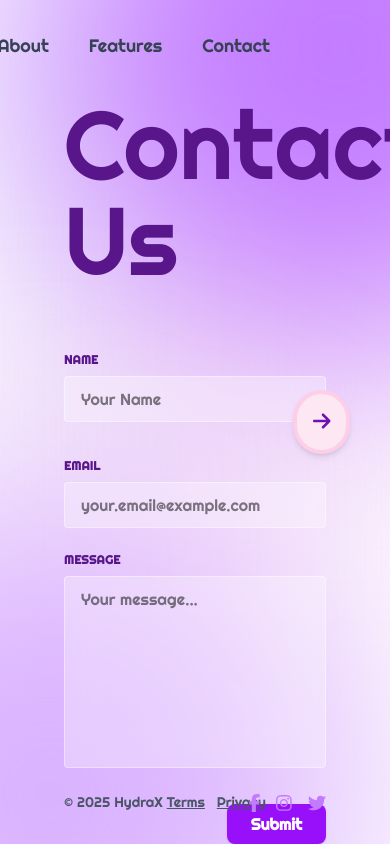
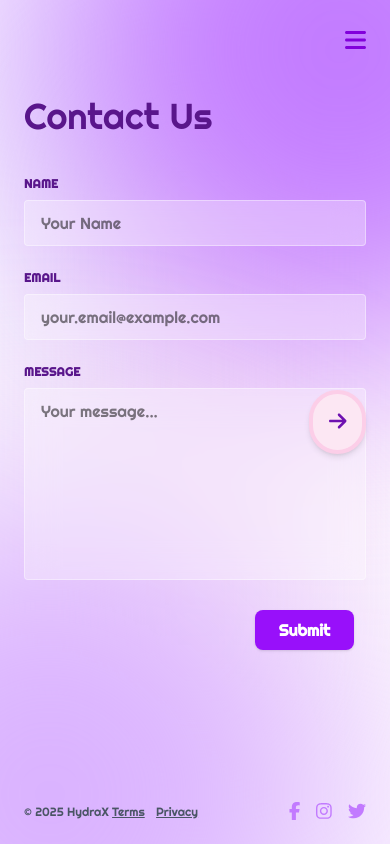
Before and after one commit to sivaprakasam-07/HydraX-Page, a React (Vite) app: page /contact in a window 390 px wide. Built offline with nearby package versions, Linux system fonts and the light colour scheme.

Commit message:
added responsiveness to all devices

```diff
--- a/src/components/Navbar.jsx
+++ b/src/components/Navbar.jsx
@@ -1,8 +1,12 @@
 import { useNavigate, useLocation } from 'react-router-dom';
+import { useState } from 'react';
+import { FontAwesomeIcon } from '@fortawesome/react-fontawesome';
+import { faBars, faTimes } from '@fortawesome/free-solid-svg-icons';
 
 const Navbar = () => {
     const navigate = useNavigate();
     const location = useLocation();
+    const [isMobileMenuOpen, setIsMobileMenuOpen] = useState(false);
 
     const navItems = [
         { name: 'Home', path: '/' },
@@ -12,22 +16,47 @@ const Navbar = () => {
     ];
 
     const handleNavigation = (path) => {
+        setIsMobileMenuOpen(false); // Close menu on navigation
         navigate(path);
     };
 
     return (
-        <nav className="absolute top-8 right-30 flex space-x-10 text-gray-700 text-lg font-medium z-10">
+        <>
+            {/* Desktop Navbar */}
+            <nav className="hidden md:flex absolute top-8 right-16 space-x-10 text-gray-700 text-lg font-medium z-10">
                 {navItems.map((item) => (
                     <button
                         key={item.name}
                         onClick={() => handleNavigation(item.path)}
-                    className={`hover:text-purple-800 transition-colors duration-300 cursor-pointer ${location.pathname === item.path ? 'text-purple-800 font-bold' : ''
-                        }`}
+                        className={`hover:text-purple-800 transition-colors duration-300 cursor-pointer ${location.pathname === item.path ? 'text-purple-800 font-bold' : ''}`}
                     >
                         {item.name}
                     </button>
                 ))}
             </nav>
+
+            {/* Mobile Menu Toggle Button */}
+            <div className="md:hidden absolute top-6 right-6 z-20">
+                <button onClick={() => setIsMobileMenuOpen(!isMobileMenuOpen)} className="text-purple-700 text-2xl focus:outline-none">
+                    <FontAwesomeIcon icon={isMobileMenuOpen ? faTimes : faBars} />
+                </button>
+            </div>
+
+            {/* Mobile Drawer */}
+            {isMobileMenuOpen && (
+                <div className="md:hidden absolute top-0 right-0 w-3/4 h-screen bg-white shadow-xl flex flex-col space-y-6 pt-24 px-6 z-10">
+                    {navItems.map((item) => (
+                        <button
+                            key={item.name}
+                            onClick={() => handleNavigation(item.path)}
+                            className={`text-lg text-gray-700 hover:text-purple-800 transition-colors duration-300 text-left ${location.pathname === item.path ? 'text-purple-800 font-bold' : ''}`}
+                        >
+                            {item.name}
+                        </button>
+                    ))}
+                </div>
+            )}
+        </>
     );
 };
 
--- a/src/pages/Contact.jsx
+++ b/src/pages/Contact.jsx
@@ -3,6 +3,7 @@ import { faArrowRight } from '@fortawesome/free-solid-svg-icons';
 import { faFacebookF, faInstagram, faTwitter } from '@fortawesome/free-brands-svg-icons';
 import { motion } from 'framer-motion';
 import { useNavigate } from 'react-router-dom';
+import Navbar from '../components/Navbar'; // ✅ use shared Navbar
 
 const Contact = () => {
     const navigate = useNavigate();
@@ -24,34 +25,39 @@ const Contact = () => {
             <div className="absolute bottom-[-250px] left-[-250px] w-[600px] h-[600px] bg-purple-300 rounded-full blur-[120px] z-0" />
 
             {/* Navigation */}
-            <nav className="absolute top-8 right-30 flex space-x-10 text-gray-700 text-lg font-medium z-10">
-                <button onClick={() => navigate('/')} className="hover:text-purple-800 transition-colors duration-300">Home</button>
-                <button onClick={() => navigate('/about')} className="hover:text-purple-800 transition-colors duration-300">About</button>
-                <button onClick={() => navigate('/features')} className="hover:text-purple-800 transition-colors duration-300">Features</button>
-                <button onClick={() => navigate('/contact')} className="hover:text-purple-800 transition-colors duration-300">Contact</button>
-            </nav>
+            <Navbar />
 
             {/* Main Content */}
-            <div className="relative z-10 px-16 pt-24 flex flex-col items-start">
-                <h1 className="text-8xl text-purple-900 mb-16 self-start">Contact Us</h1>
+            <div className="relative z-10 px-6 sm:px-10 md:px-16 pt-24 flex flex-col items-start">
+                <h1 className="text-4xl sm:text-6xl md:text-8xl text-purple-900 mb-10 sm:mb-16">Contact Us</h1>
                 <motion.form
-                    className="w-full max-w-2xl"
+                    className="w-full max-w-4xl"
                     initial={{ opacity: 0, y: 50 }}
                     animate={{ opacity: 1, y: 0 }}
                     transition={{ duration: 0.8, delay: 0.2 }}
                 >
                     <div className="flex flex-wrap -mx-3 mb-6">
                         <div className="w-full md:w-1/2 px-3 mb-6 md:mb-0">
-                            <label className="block uppercase tracking-wide text-purple-900 text-xs font-bold mb-2" htmlFor="grid-first-name">
+                            <label className="block uppercase tracking-wide text-purple-900 text-xs font-bold mb-2" htmlFor="name">
                                 Name
                             </label>
-                            <input className="appearance-none block w-full bg-white/30 backdrop-blur-lg text-black border border-white/40 rounded py-3 px-4 mb-3 leading-tight focus:outline-none focus:bg-white/50 focus:ring-2 focus:ring-purple-500 transition-all duration-300 ease-in-out" id="grid-first-name" type="text" placeholder="Your Name" />
+                            <input
+                                id="name"
+                                type="text"
+                                placeholder="Your Name"
+                                className="w-full bg-white/30 backdrop-blur-lg text-black border border-white/40 rounded py-3 px-4 leading-tight focus:outline-none focus:bg-white/50 focus:ring-2 focus:ring-purple-500 transition-all duration-300"
+                            />
                         </div>
                         <div className="w-full md:w-1/2 px-3">
-                            <label className="block uppercase tracking-wide text-purple-900 text-xs font-bold mb-2" htmlFor="grid-email">
+                            <label className="block uppercase tracking-wide text-purple-900 text-xs font-bold mb-2" htmlFor="email">
                                 Email
                             </label>
-                            <input className="appearance-none block w-full bg-white/30 backdrop-blur-lg text-black border border-white/40 rounded py-3 px-4 leading-tight focus:outline-none focus:bg-white/50 focus:ring-2 focus:ring-purple-500 transition-all duration-300 ease-in-out" id="grid-email" type="email" placeholder="your.email@example.com" />
+                            <input
+                                id="email"
+                                type="email"
+                                placeholder="your.email@example.com"
+                                className="w-full bg-white/30 backdrop-blur-lg text-black border border-white/40 rounded py-3 px-4 leading-tight focus:outline-none focus:bg-white/50 focus:ring-2 focus:ring-purple-500 transition-all duration-300"
+                            />
                         </div>
                     </div>
                     <div className="flex flex-wrap -mx-3 mb-6">
@@ -59,11 +65,18 @@ const Contact = () => {
                             <label className="block uppercase tracking-wide text-purple-900 text-xs font-bold mb-2" htmlFor="message">
                                 Message
                             </label>
-                            <textarea className="no-resize appearance-none block w-full bg-white/30 backdrop-blur-lg text-black border border-white/40 rounded py-3 px-4 mb-3 leading-tight focus:outline-none focus:bg-white/50 h-48 resize-none focus:ring-2 focus:ring-purple-500 transition-all duration-300 ease-in-out" id="message" placeholder="Your message..."></textarea>
+                            <textarea
+                                id="message"
+                                placeholder="Your message..."
+                                className="w-full h-48 resize-none bg-white/30 backdrop-blur-lg text-black border border-white/40 rounded py-3 px-4 leading-tight focus:outline-none focus:bg-white/50 focus:ring-2 focus:ring-purple-500 transition-all duration-300"
+                            />
                         </div>
                     </div>
-                    <div className="flex justify-end">
-                        <button className="shadow bg-purple-600 hover:bg-purple-700 focus:shadow-outline focus:outline-none text-white font-bold py-2 px-6 rounded-lg transition duration-300" type="button">
+                    <div className="flex justify-end px-3">
+                        <button
+                            type="button"
+                            className="bg-purple-600 hover:bg-purple-700 text-white font-bold py-2 px-6 rounded-lg shadow transition duration-300"
+                        >
                             Submit
                         </button>
                     </div>
@@ -71,12 +84,12 @@ const Contact = () => {
             </div>
 
             {/* Footer */}
-            <div className="absolute bottom-8 left-16 text-sm text-gray-600 z-10">
+            <div className="absolute bottom-6 left-6 sm:left-16 text-xs sm:text-sm text-gray-600 z-10">
                 © 2025 HydraX <a href="#" className="underline">Terms</a> <a href="#" className="underline ml-2">Privacy</a>
             </div>
 
             {/* Social Icons */}
-            <div className="absolute bottom-8 right-16 flex space-x-4 text-purple-400 text-lg z-10">
+            <div className="absolute bottom-6 right-6 sm:right-16 flex space-x-4 text-purple-400 text-lg z-10">
                 <FontAwesomeIcon icon={faFacebookF} />
                 <FontAwesomeIcon icon={faInstagram} />
                 <FontAwesomeIcon icon={faTwitter} />
@@ -85,7 +98,7 @@ const Contact = () => {
             {/* Arrow Button */}
             <button
                 onClick={goToNext}
-                className="absolute right-10 top-1/2 transform -translate-y-1/2 bg-pink-100 border-4 border-pink-200 rounded-full p-4 hover:scale-105 transition duration-300 shadow-md z-10"
+                className="absolute right-6 sm:right-10 top-1/2 transform -translate-y-1/2 bg-pink-100 border-4 border-pink-200 rounded-full p-4 hover:scale-105 transition duration-300 shadow-md z-10"
             >
                 <FontAwesomeIcon icon={faArrowRight} className="text-purple-800 text-xl" />
             </button>
--- a/src/pages/Feature.jsx
+++ b/src/pages/Feature.jsx
@@ -3,6 +3,7 @@ import { faArrowRight, faThermometerHalf, faSnowflake, faSun, faTint, faCog } fr
 import { faFacebookF, faInstagram, faTwitter } from '@fortawesome/free-brands-svg-icons';
 import { motion } from 'framer-motion';
 import { useNavigate } from 'react-router-dom';
+import Navbar from '../components/Navbar';
 
 const Features = () => {
     const navigate = useNavigate();
@@ -51,17 +52,13 @@ const Features = () => {
             <div className="absolute bottom-[-250px] left-[-250px] w-[600px] h-[600px] bg-purple-300 rounded-full blur-[120px] z-0" />
 
             {/* Navigation */}
-            <nav className="absolute top-8 right-30 flex space-x-10 text-gray-700 text-lg font-medium z-10">
-                <button onClick={() => navigate('/')} className="hover:text-purple-800 transition-colors duration-300">Home</button>
-                <button onClick={() => navigate('/about')} className="hover:text-purple-800 transition-colors duration-300">About</button>
-                <button onClick={() => navigate('/features')} className="hover:text-purple-800 transition-colors duration-300">Features</button>
-                <button onClick={() => navigate('/contact')} className="hover:text-purple-800 transition-colors duration-300">Contact</button>
-            </nav>
+            <Navbar />
 
             {/* Main Content */}
-            <div className="relative z-10 px-16 pt-24 flex flex-col items-start">
-                <h1 className="text-8xl text-purple-900 mb-16 self-start">Features</h1>
-                <div className="grid grid-cols-1 md:grid-cols-2 gap-x-16 gap-y-12 max-w-5xl">
+            <div className="relative z-10 px-6 sm:px-10 md:px-16 pt-24 flex flex-col items-start">
+                <h1 className="text-4xl sm:text-6xl md:text-8xl text-purple-900 mb-12 sm:mb-16">Features</h1>
+
+                <div className="grid grid-cols-1 sm:grid-cols-2 gap-x-6 md:gap-x-16 gap-y-10 sm:gap-y-12 max-w-6xl w-full">
                     {featureCards.map((card, index) => (
                         <motion.div
                             key={index}
@@ -70,11 +67,11 @@ const Features = () => {
                             animate={{ opacity: 1, y: 0, scale: 1 }}
                             transition={{ type: "spring", stiffness: 80, damping: 15, delay: index * 0.2 }}
                         >
-                            <div className={`flex items-center mb-2 text-2xl font-bold ${card.color}`}>
+                            <div className={`flex items-center mb-2 text-xl sm:text-2xl font-bold ${card.color}`}>
                                 <FontAwesomeIcon icon={card.icon} className="mr-3" />
                                 {card.title}
                             </div>
-                            <p className="font-medium text-md">
+                            <p className="font-medium text-sm sm:text-md">
                                 {card.description}
                             </p>
                         </motion.div>
@@ -83,12 +80,12 @@ const Features = () => {
             </div>
 
             {/* Footer */}
-            <div className="absolute bottom-8 left-16 text-sm text-gray-600 z-10">
+            <div className="absolute bottom-6 left-6 sm:left-16 text-xs sm:text-sm text-gray-600 z-10">
                 © 2025 HydraX <a href="#" className="underline">Terms</a> <a href="#" className="underline ml-2">Privacy</a>
             </div>
 
             {/* Social Icons */}
-            <div className="absolute bottom-8 right-16 flex space-x-4 text-purple-400 text-lg z-10">
+            <div className="absolute bottom-6 right-6 sm:right-16 flex space-x-4 text-purple-400 text-lg z-10">
                 <FontAwesomeIcon icon={faFacebookF} />
                 <FontAwesomeIcon icon={faInstagram} />
                 <FontAwesomeIcon icon={faTwitter} />
@@ -97,7 +94,7 @@ const Features = () => {
             {/* Arrow Button */}
             <button
                 onClick={goToNext}
-                className="absolute right-10 top-1/2 transform -translate-y-1/2 bg-pink-100 border-4 border-pink-200 rounded-full p-4 hover:scale-105 transition duration-300 shadow-md z-10"
+                className="absolute right-6 sm:right-10 top-1/2 transform -translate-y-1/2 bg-pink-100 border-4 border-pink-200 rounded-full p-4 hover:scale-105 transition duration-300 shadow-md z-10"
             >
                 <FontAwesomeIcon icon={faArrowRight} className="text-purple-800 text-xl" />
             </button>
```
Also changed, not shown: src/components/LandingPage.jsx (+15 -7 lines), src/pages/About.jsx (+19 -17 lines). Lines whose indentation alone changed are shown as unchanged.
